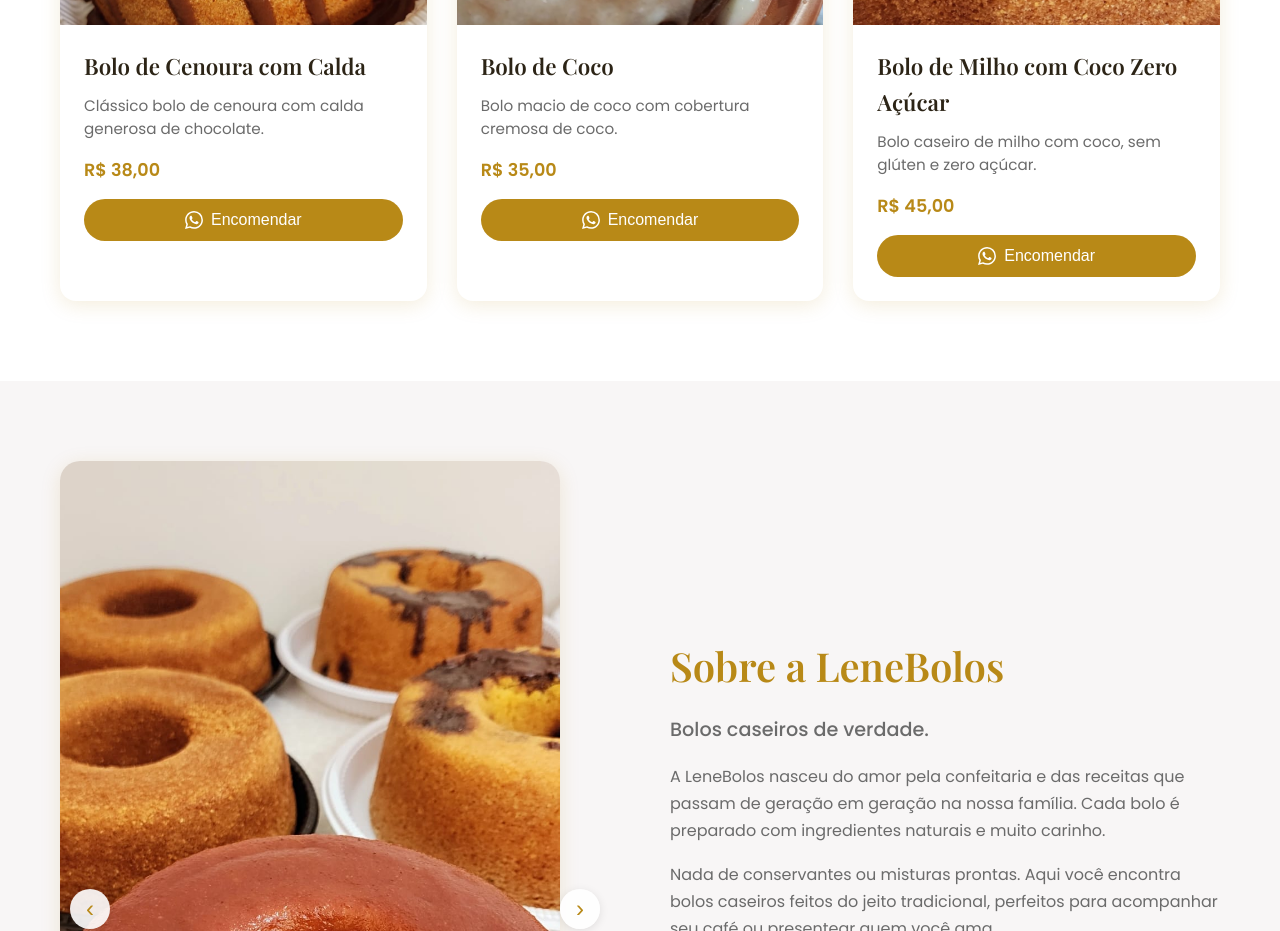
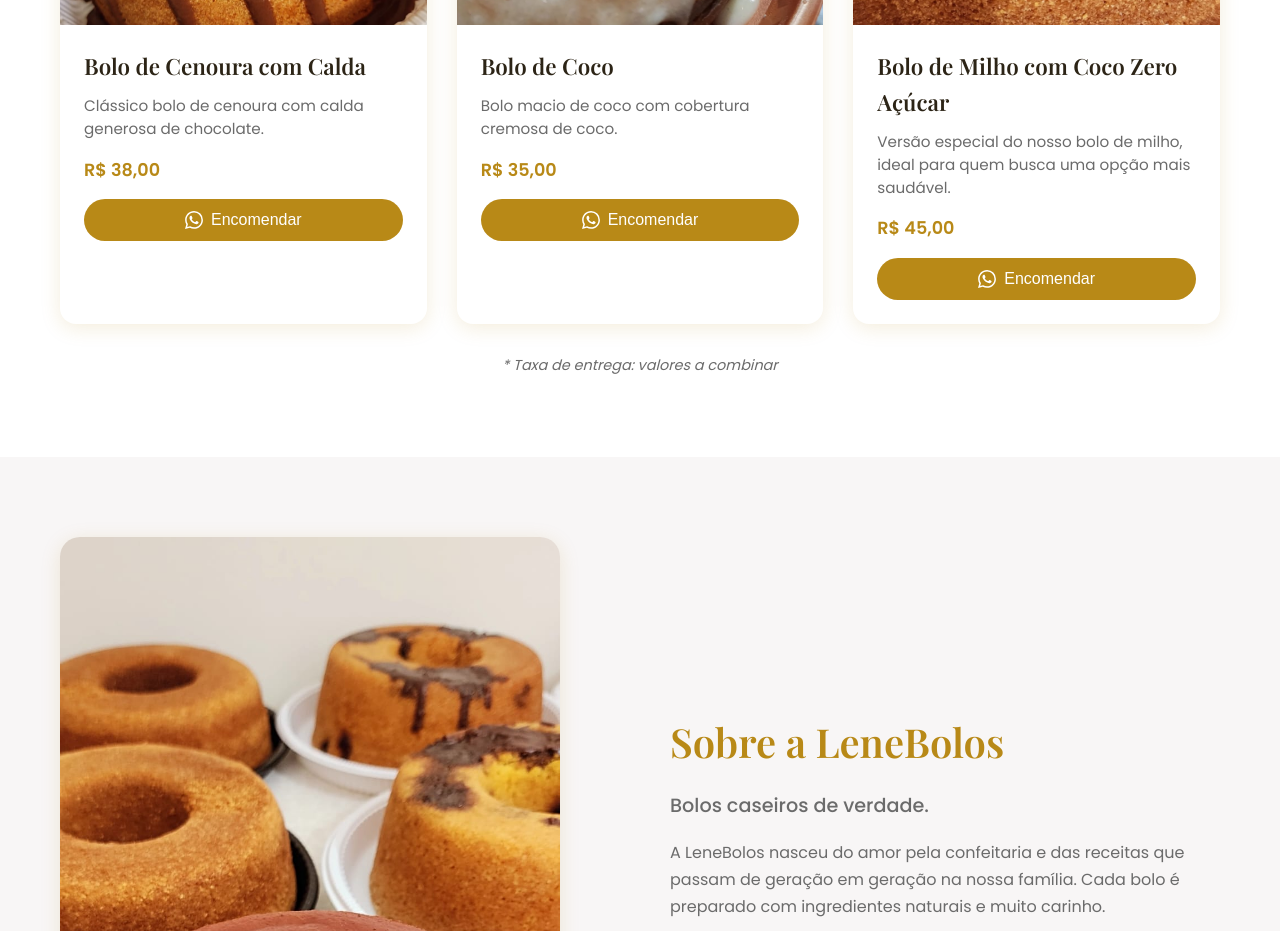
Before and after one commit to gabriel-lozorio/LeneBolos, a React (Vite) app: page / in a window 1280 px wide. Shown: the part 2300-3231 px from the top of the page. Built offline with nearby package versions, Linux system fonts and the light colour scheme.

Commit message:
taxa de entrega

```diff
--- a/src/components/Catalog.css
+++ b/src/components/Catalog.css
@@ -107,6 +107,14 @@
   padding: 12px 20px;
 }
 
+.delivery-note {
+  text-align: center;
+  color: var(--text-light);
+  font-size: 0.9rem;
+  margin-top: 30px;
+  font-style: italic;
+}
+
 @media (max-width: 480px) {
   .catalog-grid {
     grid-template-columns: 1fr;
--- a/src/components/Catalog.jsx
+++ b/src/components/Catalog.jsx
@@ -10,7 +10,7 @@ const cakes = [
   // { id: 7, name: "Bolo de Cenoura com Gotas", description: "Bolo fofinho de cenoura com gotas de chocolate na massa.", price: 38, ativo: true, glutenFree: false, zeroAcucar: false, semLactose: false },
   { id: 8, name: "Bolo de Cenoura com Calda", description: "Clássico bolo de cenoura com calda generosa de chocolate.", price: 38, ativo: true, glutenFree: false, zeroAcucar: false, semLactose: false },
   { id: 9, name: "Bolo de Coco", description: "Bolo macio de coco com cobertura cremosa de coco.", price: 35, ativo: true, glutenFree: false, zeroAcucar: false, semLactose: false },
-  { id: 10, name: "Bolo de Milho com Coco Zero Açúcar", description: "Bolo caseiro de milho com coco, sem glúten e zero açúcar.", price: 45, ativo: true, glutenFree: true, zeroAcucar: true, semLactose: false }
+  { id: 10, name: "Bolo de Milho com Coco Zero Açúcar", description: "Versão especial do nosso bolo de milho, ideal para quem busca uma opção mais saudável.", price: 45, ativo: true, glutenFree: true, zeroAcucar: true, semLactose: false }
 ]
 
 function Catalog() {
@@ -79,6 +79,8 @@ function Catalog() {
             </div>
           ))}
         </div>
+
+        <p className="delivery-note">* Taxa de entrega: valores a combinar</p>
       </div>
     </section>
   )
```
